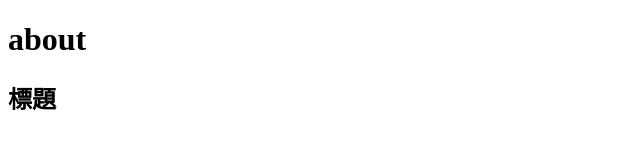
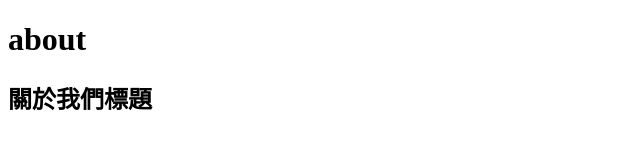
Before and after one commit to sexfat/cfd103git, a plain HTML site: page about.html in a window 1280 px wide. Shown: the whole page, without its empty margins (0-640 px from the left). Drawn offline with Linux system fonts and the light colour scheme.

Commit message:
modiify h2

```diff
--- a/about.html
+++ b/about.html
@@ -8,6 +8,6 @@
 </head>
 <body>
     <h1>about</h1>
-    <h2>標題</h2>
+    <h2>關於我們標題</h2>
 </body>
 </html>
```
